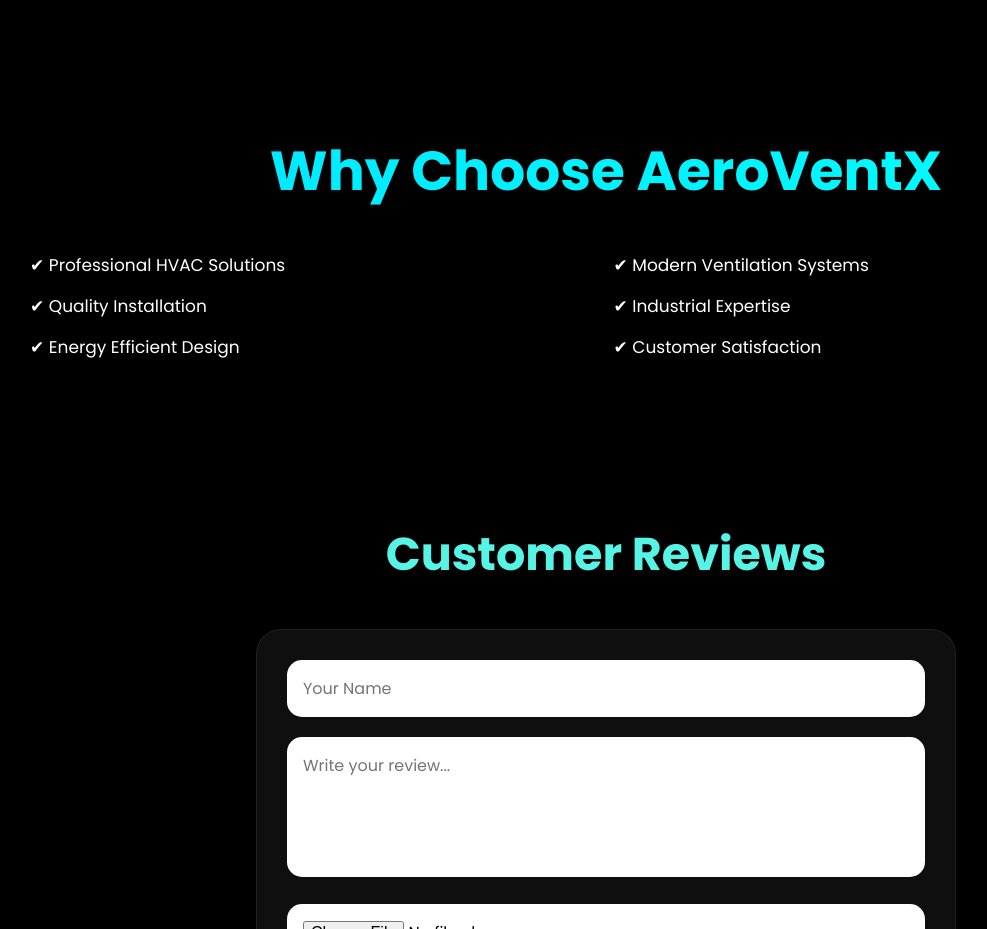
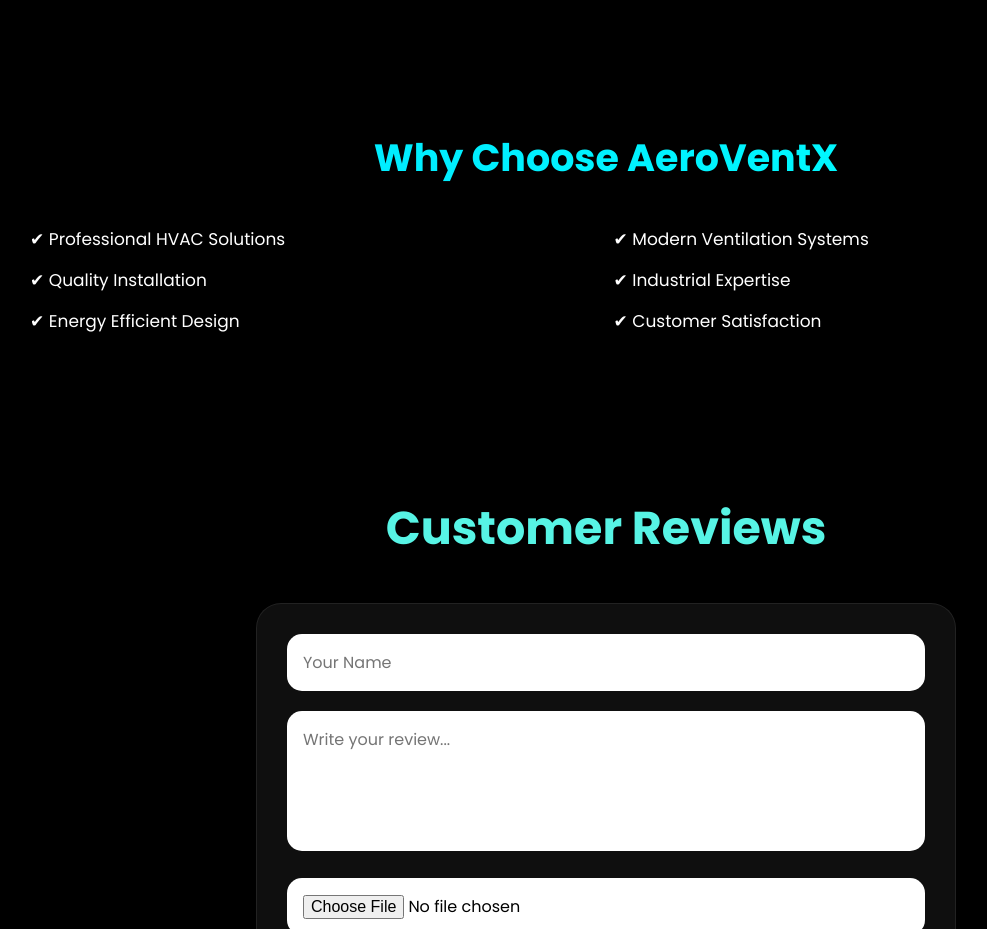
Before and after one commit to puttarevathi/aeroventx, a website: page index.html in a window 1280 px wide. Shown: the part 4420-5349 px from the top of the page, without its empty margins (34-1021 px from the left). Drawn offline with Linux system fonts and the light colour scheme; no server answers.

Commit message:
Update index.html

```diff
--- a/index.html
+++ b/index.html
@@ -1050,7 +1050,7 @@ We believe great ventilation is more than airflow — it’s about comfort, heal
 <section class="section">
 
 <h2 style="
-font-size: 55px;
+font-size: 38px;
 font-weight: bold;
 text-align: center;
 background: linear-gradient(to right, #00e5ff, #00ffff);
```
